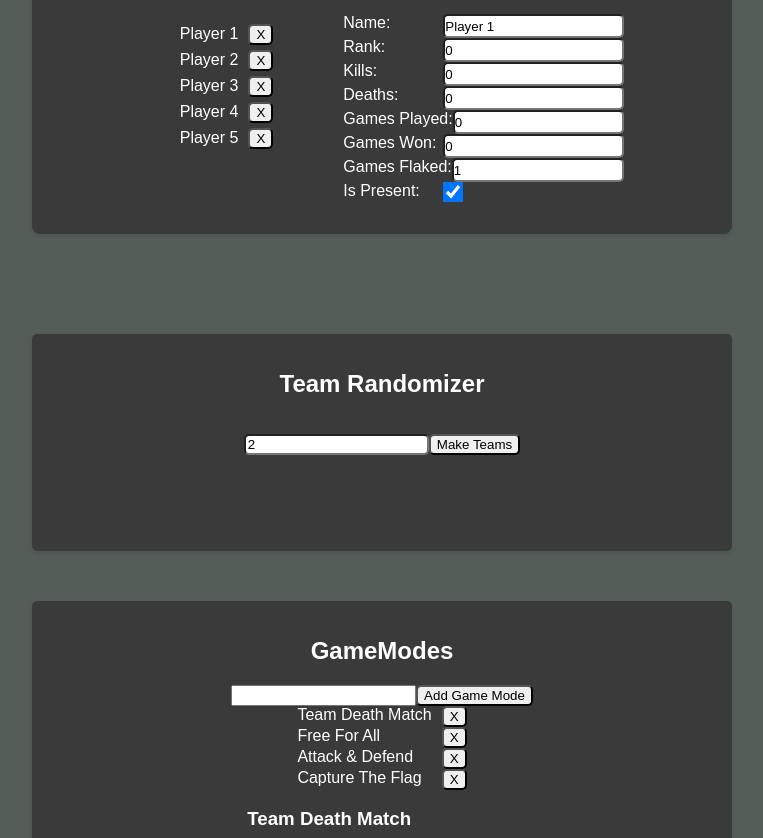
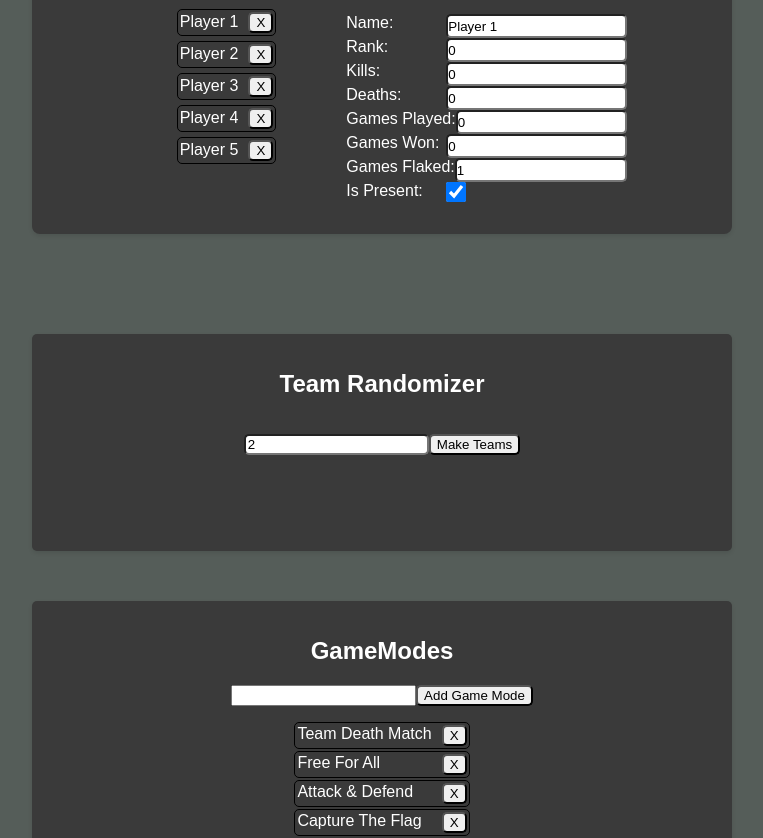
Before and after one commit to AndrewKostiv/Airsoft-Tools, a React (Vite) app: page / in a window 1280 px wide. Shown: the part 280-1118 px from the top of the page, without its empty margins (258-1021 px from the left). Built offline with nearby package versions, Linux system fonts and the light colour scheme.

Commit message:
Made buttons more visible

```diff
--- a/src/Components/GameModes/GameModes.module.css
+++ b/src/Components/GameModes/GameModes.module.css
@@ -6,15 +6,30 @@
 }
 
 .GameModeList {
-  margin: 0;
+  display: flex;
+  flex-direction: column;
+  margin-top: 8px 0;
   padding: 0;
+  gap: 2px;
 }
 
 .GameMode {
   display: flex;
+  justify-content: center;
+  border: solid 1px black;
+  padding: 2px;
+  border-radius: 5px;
   gap: 10px;
 }
 
 .GameMode span {
   width: 100%;
 }
+
+.GameMode:hover {
+  box-shadow: 0 4px 8px rgba(0, 0, 0, 0.5);
+}
+
+.GameMode:active {
+  color: grey;
+}
--- a/src/Components/Players/Players.module.css
+++ b/src/Components/Players/Players.module.css
@@ -12,9 +12,9 @@
   display: flex;
   flex-direction: column;
   justify-content: center;
+  overflow-y: auto;
   gap: 5px;
   max-height: 400px;
-  overflow-y: auto;
 }
 
 .PlayerHorizontal {
@@ -26,7 +26,18 @@
 .Player {
   display: flex;
   align-items: center;
+  border: solid 1px black;
+  border-radius: 5px;
+  padding: 2px;
   gap: 10px;
+}
+
+.Player:hover {
+  box-shadow: 0 4px 8px rgba(0, 0, 0, 0.5);
+}
+
+.Player:active {
+  color: grey;
 }
 
 .Player button {
```
Also changed, not shown: 1 other file (tests, documents, lock files or other folders).
